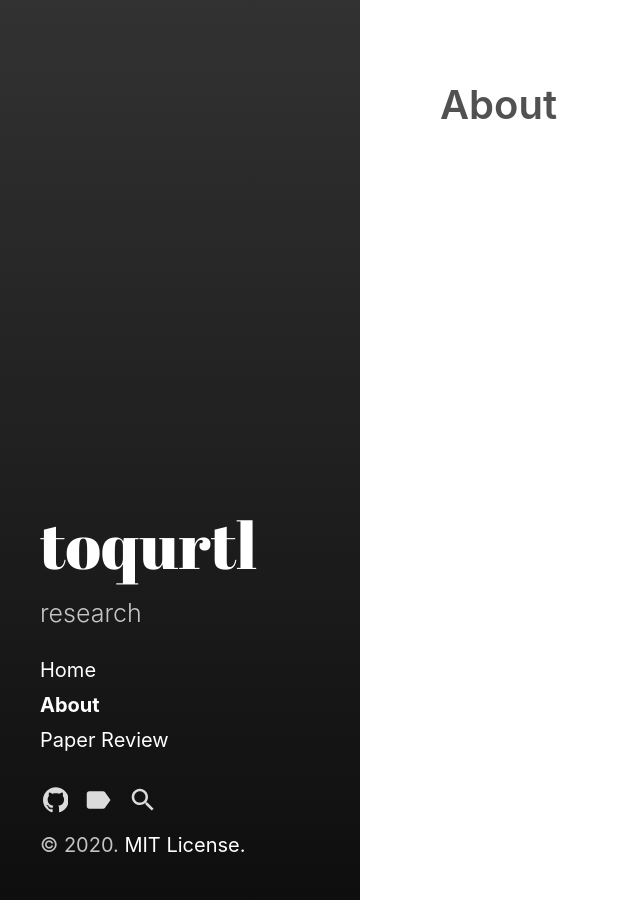
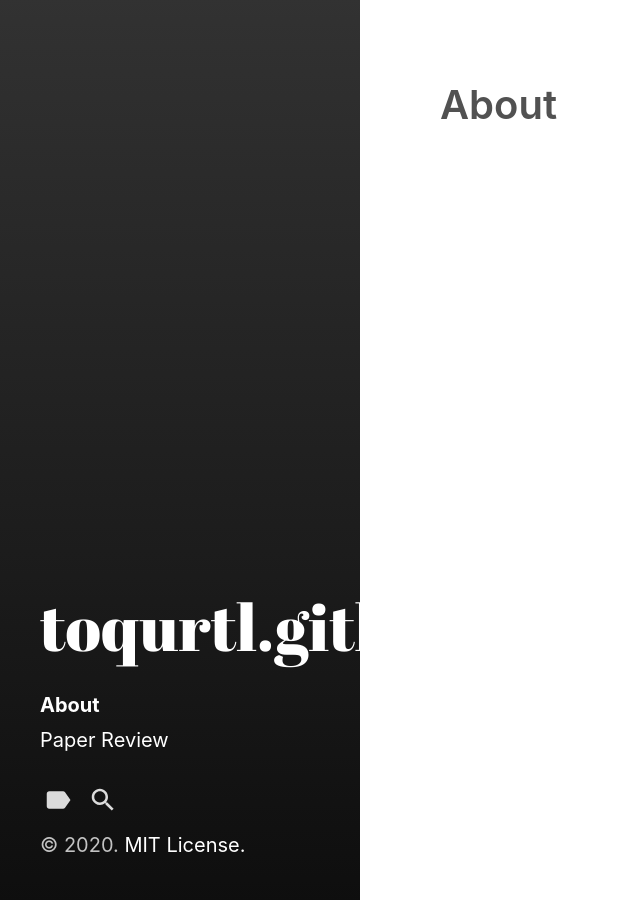
Before and after one commit to toqurtl/toqurtl.github.io, a Jekyll site: the page built from about.md, in a window 1280 px wide. Shown: the whole page, without its empty margins (0-640 px from the left). Built offline with Jekyll 4.4.1, drawn with Linux system fonts in a browser that asks for light colours; part of the change alters nothing that is shown.

Commit message:
not published in master branch

```diff
--- a/_config.yml
+++ b/_config.yml
@@ -1,43 +1,43 @@
-# Dependencies
-markdown:         kramdown
-highlighter:      rouge
+# # Dependencies
+# markdown:         kramdown
+# highlighter:      rouge
 
-# Setup
-title:            toqurtl
-tagline:          'A Jekyll theme'
-description:      'research'
-url:              '/'
-baseurl:          # the optional subpath of your site, e.g. "/blog"
-                  # NB: This applies to all pages in your Jekyll site.
-                  # If you want to move just the blog index pages but keep
-                  # other pages at root, see the paginate_path and
-                  # sidebar_blog_link below.
+# # Setup
+# title:            toqurtl
+# tagline:          'A Jekyll theme'
+# description:      'research'
+# url:              '/'
+# baseurl:          # the optional subpath of your site, e.g. "/blog"
+#                   # NB: This applies to all pages in your Jekyll site.
+#                   # If you want to move just the blog index pages but keep
+#                   # other pages at root, see the paginate_path and
+#                   # sidebar_blog_link below.
 
-author:
-  name:           'Inseok Yoon'
-  url:            'https://inseok.github.io/'
+# author:
+#   name:           'Inseok Yoon'
+#   url:            'https://inseok.github.io/'
 
-paginate:         20
-# paginate_path:    '/page:num'
-                    # Or '/blog/page:num' if you want to move your index pages
+# paginate:         20
+# # paginate_path:    '/page:num'
+#                     # Or '/blog/page:num' if you want to move your index pages
 
-plugins:
-  - jekyll-feed
-  - jekyll-gist
-  - jekyll-paginate
+# plugins:
+#   - jekyll-feed
+#   - jekyll-gist
+#   - jekyll-paginate
 
-# Custom vars
-version:            3.4.1
-sidebar_home_link:  true
-# sidebar_blog_link:  '/blog'   # By default, your home page is your blog
-                                # page. If you change your paginate_path,
-                                # set this to the root of the paginate_path
-                                # to enable a separate blog link.
-github:
-  repo:             'https://github.com/toqurtl'
+# # Custom vars
+# version:            3.4.1
+# sidebar_home_link:  true
+# # sidebar_blog_link:  '/blog'   # By default, your home page is your blog
+#                                 # page. If you change your paginate_path,
+#                                 # set this to the root of the paginate_path
+#                                 # to enable a separate blog link.
+# github:
+#   repo:             'https://github.com/toqurtl'
 
-tags:
-  # code
-  - tensorflow
-  - Jekyll
-  - ruby
+# tags:
+#   # code
+#   - tensorflow
+#   - Jekyll
+#   - ruby
```
